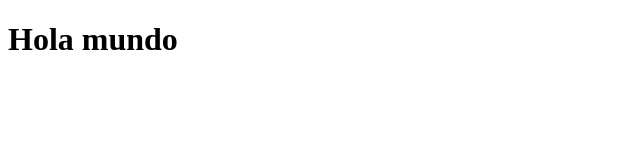
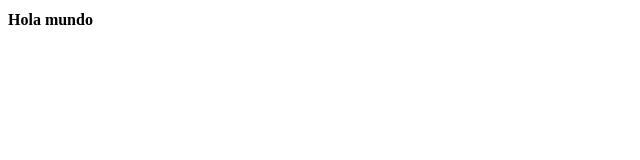
Before and after one commit to Alejandrober10/diplomado, a plain HTML site: page index.html in a window 1280 px wide. Shown: the whole page, without its empty margins (0-640 px from the left). Drawn offline with Linux system fonts and the light colour scheme.

Commit message:
Creacion de hoja de estilos

```diff
--- /dev/null
+++ b/css/styles.css
@@ -0,0 +1,3 @@
+.titulo {
+    font-size: 1rem;
+}
--- a/index.html
+++ b/index.html
@@ -5,11 +5,12 @@
     <meta charset="UTF-8">
     <meta http-equiv="X-UA-Compatible" content="IE=edge">
     <meta name="viewport" content="width=device-width, initial-scale=1.0">
+    <link rel="stylesheet" href="css/styles.css">
     <title>Document</title>
 </head>
 
 <body>
-    <h1>Hola mundo</h1>
+    <h1 class="titulo">Hola mundo</h1>
 </body>
 
 </html>
```
